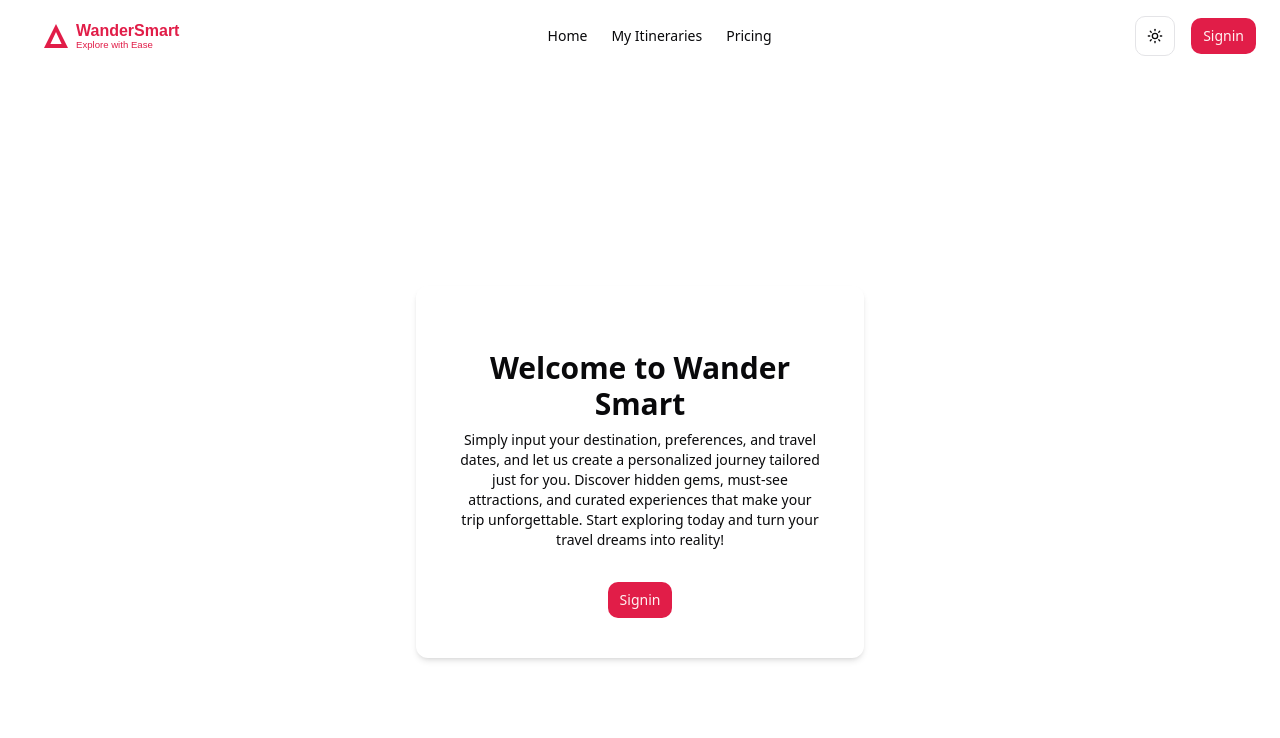
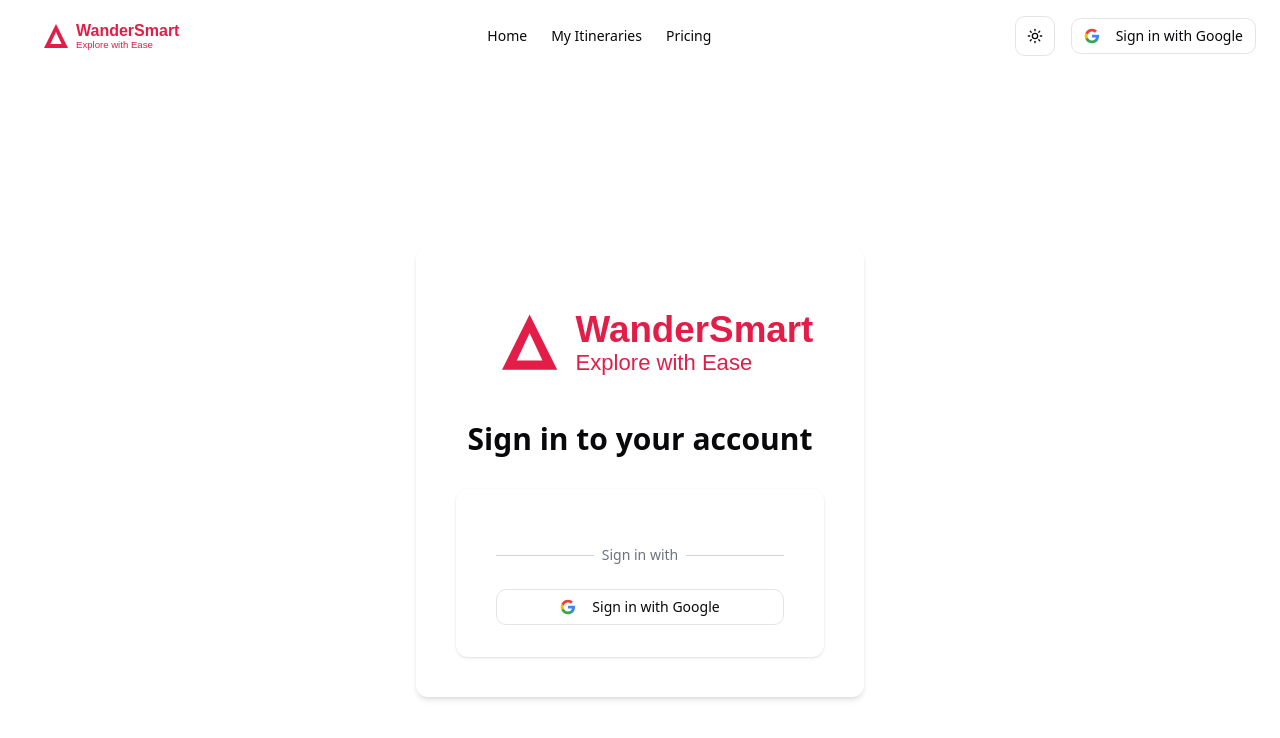
Before and after one commit to sagarsangwan/wander-smart, a Next.js app: page /login in a window 1280 px wide. Shown: the top 738 px of the page. Built offline with nearby package versions, Linux system fonts and the light colour scheme; no server answers.

Commit message:
ui updated on login page

```diff
--- a/app/login/page.js
+++ b/app/login/page.js
@@ -3,6 +3,7 @@
 import { Button } from "@/components/ui/button"
 import { auth } from '@/lib/auth'
 import { redirect } from 'next/navigation'
+import { WanderSmartLogo } from '@/components/ui/logo'
 
 export default async function LoginScreen() {
     const session = await auth()
@@ -13,22 +14,32 @@
         <div className="min-h-screen flex items-center justify-center">
             <div className="max-w-md w-full space-y-8 p-10  rounded-xl shadow-md">
                 <div className="text-center">
-                    {/* <Image
-                        src="/placeholder.svg?height=100&width=100"
-                        alt="App Logo"
-                        width={100}
-                        height={100}
-                        className="mx-auto"
-                    /> */}
-                    <h2 className="mt-6 text-3xl font-extrabold ">Welcome to Wander Smart</h2>
-                    <p className="mt-2 text-sm dark:text-gray-300 text-dark">
-                        Simply input your destination, preferences, and travel dates, and let us create a personalized journey tailored just for you. Discover hidden gems, must-see attractions, and curated experiences that make your trip unforgettable. Start exploring today and turn your travel dreams into reality!
-                    </p>
+                    <WanderSmartLogo />
+                    <h2 className="mt-6 text-3xl font-extrabold ">Sign in to your account
+                    </h2>
+
                 </div>
-                <div className="text-center">
-                    <SignIn />
+                <div className="mt-8 sm:mx-auto sm:w-full sm:max-w-md">
+                    <div className="bg-white py-8 px-4 shadow sm:rounded-lg sm:px-10">
+                        <div className="mt-6">
+                            <div className="relative">
+                                <div className="absolute inset-0 flex items-center">
+                                    <div className="w-full border-t border-gray-300" />
+                                </div>
+                                <div className="relative flex justify-center text-sm">
+                                    <span className="px-2 bg-white text-gray-500">Sign in with</span>
+                                </div>
+                            </div>
+
+                            <div className="mt-6">
+                                <SignIn />
+
+
+                            </div>
+                        </div>
+                    </div>
                 </div>
             </div>
-        </div>
+        </div >
     )
 }
--- a/components/auth/signin-button.jsx
+++ b/components/auth/signin-button.jsx
@@ -9,7 +9,15 @@
                 await signIn("google")
             }}
         >
-            <Button size="sm" type="submit">Signin</Button>
+            <Button className="w-full" size="sm" variant="outline" type="submit">
+                <svg className="w-5 h-5 mr-2" viewBox="0 0 24 24" fill="currentColor" xmlns="http://www.w3.org/2000/svg">
+                    <path d="M22.56 12.25c0-.78-.07-1.53-.2-2.25H12v4.26h5.92c-.26 1.37-1.04 2.53-2.21 3.31v2.77h3.57c2.08-1.92 3.28-4.74 3.28-8.09z" fill="#4285F4" />
+                    <path d="M12 23c2.97 0 5.46-.98 7.28-2.66l-3.57-2.77c-.98.66-2.23 1.06-3.71 1.06-2.86 0-5.29-1.93-6.16-4.53H2.18v2.84C3.99 20.53 7.7 23 12 23z" fill="#34A853" />
+                    <path d="M5.84 14.09c-.22-.66-.35-1.36-.35-2.09s.13-1.43.35-2.09V7.07H2.18C1.43 8.55 1 10.22 1 12s.43 3.45 1.18 4.93l2.85-2.22.81-.62z" fill="#FBBC05" />
+                    <path d="M12 5.38c1.62 0 3.06.56 4.21 1.64l3.15-3.15C17.45 2.09 14.97 1 12 1 7.7 1 3.99 3.47 2.18 7.07l3.66 2.84c.87-2.6 3.3-4.53 6.16-4.53z" fill="#EA4335" />
+                </svg>
+                Sign in with Google
+            </Button>
         </form>
     )
 }
```
